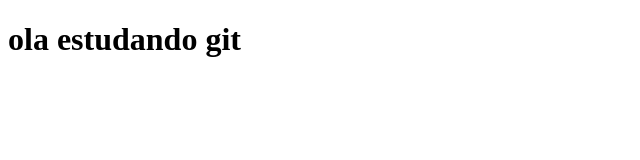
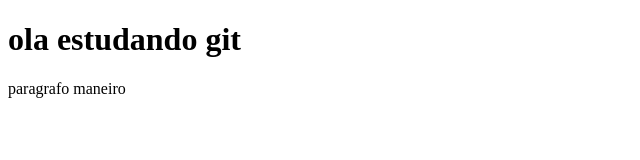
Before and after one commit to stolen33012021/git-curso, a plain HTML site: page index.html in a window 1280 px wide. Shown: the whole page, without its empty margins (0-640 px from the left). Drawn offline with Linux system fonts and the light colour scheme.

Commit message:
commit do paragrafo

```diff
--- a/index.html
+++ b/index.html
@@ -8,5 +8,6 @@
 </head>
 <body>
      <h1>ola estudando git </h1>
+     <p>paragrafo maneiro</p>
 </body>
 </html>
```
